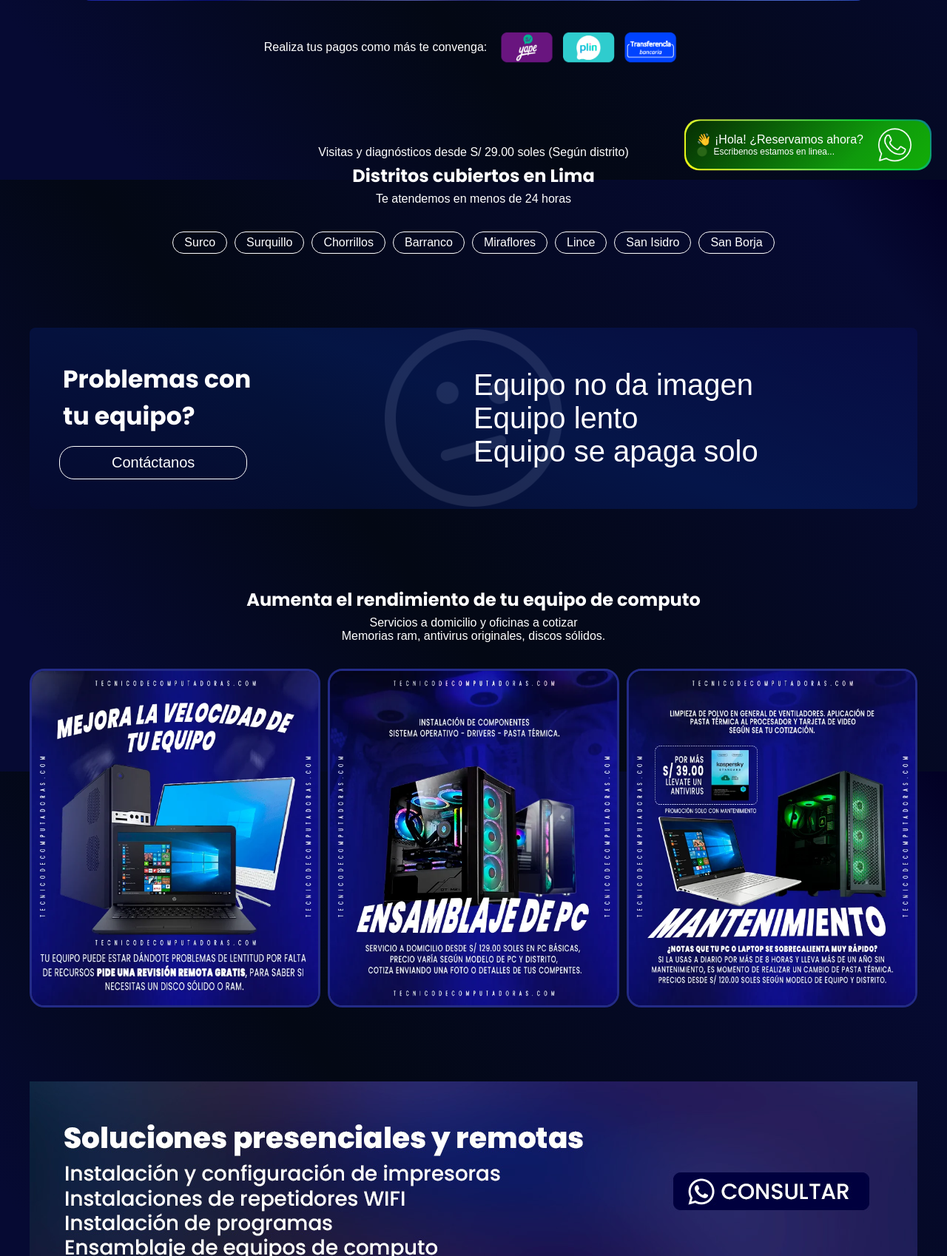
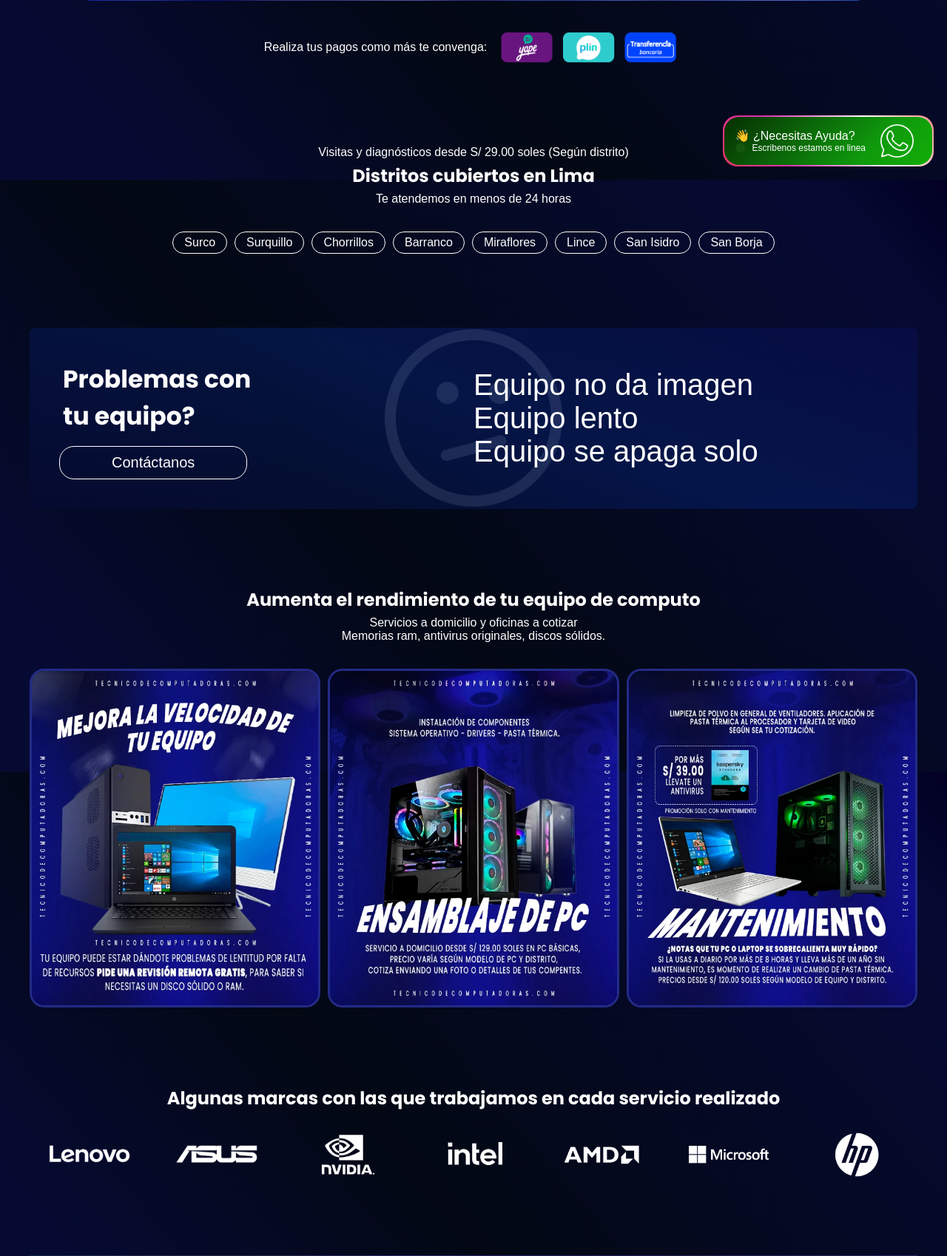
Before and after one commit to LuisHuaman-D/soporte, a PHP site: page /ldg-soporte.html in a window 1280 px wide. Shown: the part 557-2255 px from the top of the page at 74% size. Run offline with PHP 8.4, Linux system fonts and the light colour scheme; some libraries are stand-ins or nearby versions; some web fonts are replaced.

Commit message:
marcas agregadas

```diff
--- a/ldg-soporte.html
+++ b/ldg-soporte.html
@@ -11,6 +11,10 @@
     <link rel="icon" href="img/soporte-tecnico-icono.png" sizes="96x96" type="image/png">
     <link rel="apple-touch-icon" href="img/soporte-tecnico-icono.png">
     <link rel="stylesheet" href="style.css">
+    <link rel="canonical" href="https://tecnicodecomputadoras.com/ldg-soporte">
+    <meta name="robots" content="index, follow">
+    <meta name="author" content="Tecnico de Computadoras A Domicilio">
+    <meta name="publisher" content="Tecnico de Computadoras A Domicilio">
     <link rel="stylesheet" href="https://cdn.jsdelivr.net/npm/swiper@11/swiper-bundle.min.css" />
     <script src="https://cdn.jsdelivr.net/npm/vanilla-lazyload@19.1.3/dist/lazyload.min.js"></script>
 
@@ -145,6 +149,33 @@
             </div>
             </div>
 
+        </section>
+
+             <section>
+            <div class="container texcenter lazy">
+                <h2>Algunas marcas con las que trabajamos en cada servicio realizado</h2>
+                <br>
+<!-- Contenedor del carrusel -->
+<div class="swiper mySwiperMarcas">
+  <div class="swiper-wrapper">
+    <!-- Cada marca -->
+    <div class="swiper-slide"><img src="marcas/marcasMesa-de-trabajo-1.png" alt="técnico de computadoras a domicilio epson"></div>
+    <div class="swiper-slide"><img src="marcas/marcasMesa-de-trabajo-2.png" alt="técnico de computadoras a domicilio Lenovo "></div>
+    <div class="swiper-slide"><img src="marcas/marcasMesa-de-trabajo-3.png" alt="técnico de computadoras a domicilio asus"></div>
+    <div class="swiper-slide"><img src="marcas/marcasMesa-de-trabajo-4.png" alt="técnico de computadoras a domicilio nvidia"></div>
+    <div class="swiper-slide"><img src="marcas/marcasMesa-de-trabajo-5.png" alt="técnico de computadoras a domicilio intel"></div>
+    <div class="swiper-slide"><img src="marcas/marcasMesa-de-trabajo-6.png" alt="técnico de computadoras a domicilio amd"></div>
+    <div class="swiper-slide"><img src="marcas/marcasMesa-de-trabajo-7.png" alt="técnico de computadoras a domicilio microsoft"></div>
+    <div class="swiper-slide"><img src="marcas/marcasMesa-de-trabajo-8.png" alt="técnico de computadoras a domicilio hp"></div>
+    <div class="swiper-slide"><img src="marcas/marcasMesa-de-trabajo-9.png" alt="técnico de computadoras a domicilio cooler master"></div>
+    <div class="swiper-slide"><img src="marcas/marcasMesa-de-trabajo-10.png" alt="técnico de computadoras a domicilio kingston"></div>
+    <div class="swiper-slide"><img src="marcas/marcasMesa-de-trabajo-11.png" alt="técnico de computadoras a domicilio gigabyte"></div>
+    <div class="swiper-slide"><img src="marcas/marcasMesa-de-trabajo-12.png" alt="técnico de computadoras a domicilio corsair"></div>
+    <div class="swiper-slide"><img src="marcas/marcasMesa-de-trabajo-13.png" alt="técnico de computadoras a domicilio asrock"></div>
+    <div class="swiper-slide"><img src="marcas/marcasMesa-de-trabajo-14.png" alt="técnico de computadoras a domicilio xiaomi"></div>
+    <!-- ... hasta la 12 -->
+  </div>
+</div></div>
           </section>
 
     <section>
@@ -335,21 +366,27 @@
         </section>
 
 
+ <div class="boxanimabton" id="whatsapp-btn">
 <div class="whatsappescritorio iniciar" id="iniciar">
-        <div class="boxanimabton " >
+    <div class="boxanimabton1 " >
         <a class="itemff chat-whatsapp appescrito btonml2"
            href="#">
-                <div class="contwh"> 👋 ¡Hola! ¿Reservamos ahora?
+            <div class="contwh"> 👋 ¿Necesitas Ayuda?
                 <div class="subtcont">
-                        <div class="itermitente">🟢</div> Escribenos estamos en linea...
+                    <div class="itermitente">🟢</div> Escribenos estamos en linea
                 </div>
             </div>
             <div class="lgdwha">
-                    <img src="img/whatsapp.png" alt="whatsapp-tecnico-de-computadoras-lima">
+                <img src="img/whatsapp.png" alt="whatsapp-tecnico-de-computadoras-a-domicilio">
             </div>
         </a>
     </div>
-    </div>
+</div></div>
+
+<audio id="notif-sound" preload="auto">
+  <source src="marcas/notificacionsoporte.ogg" type="audio/ogg">
+</audio>
+
 
 
 <div id="toast"></div>
--- a/style.css
+++ b/style.css
@@ -122,7 +122,35 @@
 
 
 /*--*/
+/*MARCAS CARRUSEL INICIO*/
+/* Contenedor general */
+.mySwiperMarcas {
+  width: 100%;
+  padding: 20px 0;
+}
 
+/* Cada slide (marca) */
+.mySwiperMarcas .swiper-slide {
+  display: flex;
+  justify-content: center;
+  align-items: center;
+}
+
+/* Imagen de marca */
+.mySwiperMarcas .swiper-slide img {
+  max-width: 120px;  /* tamaño máximo de logo */
+  height: auto;
+  object-fit: contain;
+  filter: grayscale(100%);     /* en blanco y negro */
+  transition: filter 0.3s, transform 0.3s;
+}
+
+/* Hover con color y zoom */
+.mySwiperMarcas .swiper-slide img:hover {
+  filter: grayscale(0%);
+  transform: scale(1.05);
+}
+/*MARCAS CARRUSEL FIN*/
 
 .swiperbrd {
     animation: shadowAnimation 5s infinite;
@@ -130,27 +158,6 @@
     height: 100%;
     border-radius: 20px;
 }
-
-/*
-  @keyframes shadowAnimation {
-    0% {
-        box-shadow: 0px 5px 15px #025bff;
-    }
-    25% {
-        box-shadow: 0px 5px 15px #ffffff;
-    }
-    50% {
-        box-shadow: 0px 5px 15px#fdfd00;
-    }
-    75% {
-        box-shadow: 0px 5px 15px rgb(43, 255, 0);
-    }
-
-    100% {
-        box-shadow: 0px 5px 15px rgb(221, 221, 221);
-    }
-
-}*/
 
 
 
@@ -348,6 +355,51 @@
 .movil{
     display: none;
 }
+
+
+/*boton de whatsapp escritorio inicio*/
+/* Botón oculto al inicio */
+/* Entrada inicial con opacidad */
+/* Entrada inicial con opacidad */
+@keyframes bounceIn {
+  0%   { transform: scale(0.3); opacity: 0; }
+  50%  { transform: scale(1.1); opacity: 1; }
+  70%  { transform: scale(0.9); }
+  100% { transform: scale(1); opacity: 1; }
+}
+
+/* Rebote sutil (sin opacidad) */
+@keyframes miniBounce {
+  0%   { transform: scale(0.3); opacity: 0; }
+  50%  { transform: scale(1.1); opacity: 1; }
+  70%  { transform: scale(0.9); }
+  100% { transform: scale(1); opacity: 1; }
+}
+
+#whatsapp-btn {
+  display: none;
+  opacity: 0;
+  position: fixed;
+  bottom: 20px;
+  right: 20px;
+
+}
+
+/* Primera animación al aparecer */
+#whatsapp-btn.show-bounce {
+  display: block;
+  opacity: 1;               /* 👈 fijamos que se quede visible */
+  animation: bounceIn 0.8s ease;
+}
+
+/* Rebote repetitivo */
+#whatsapp-btn.rebounce {
+  animation: miniBounce 0.6s ease;
+}
+/*bton de whatsapp escritorio fin*/
+
+
+/*
 .whatsappescritorio {
     position: sticky;
     bottom: 18px;
@@ -355,7 +407,7 @@
     justify-content: flex-end;
     margin-right: 15px;
     z-index: 1;
-}
+}*/
 .whatsappescritorio a {
     text-decoration: none;
     color: #fff;
@@ -363,6 +415,7 @@
     gap: 10px;
     align-items: center;
 }
+
 a.itemff.chat-whatsapp.appescrito {
       background: #10b60d;
     background: linear-gradient(135deg, #062e03 0%, #0f9a0c 70%, #12ad07 100%);
```
Also changed, not shown: code.js (+70 -0 lines), index.html (+35 -4 lines), tecnico-de-computadoras-a-domicilio-barranco.html (+35 -9 lines), marcas/marcasMesa-de-trabajo-1.png (added), marcas/marcasMesa-de-trabajo-10.png (added), marcas/marcasMesa-de-trabajo-11.png (added), marcas/marcasMesa-de-trabajo-12.png (added), marcas/marcasMesa-de-trabajo-13.png (added), marcas/marcasMesa-de-trabajo-14.png (added), marcas/marcasMesa-de-trabajo-2.png (added), marcas/marcasMesa-de-trabajo-3.png (added), marcas/marcasMesa-de-trabajo-4.png (added), marcas/marcasMesa-de-trabajo-5.png (added), marcas/marcasMesa-de-trabajo-6.png (added), 3 more files, 1 other file. Lines whose indentation alone changed are shown as unchanged.
